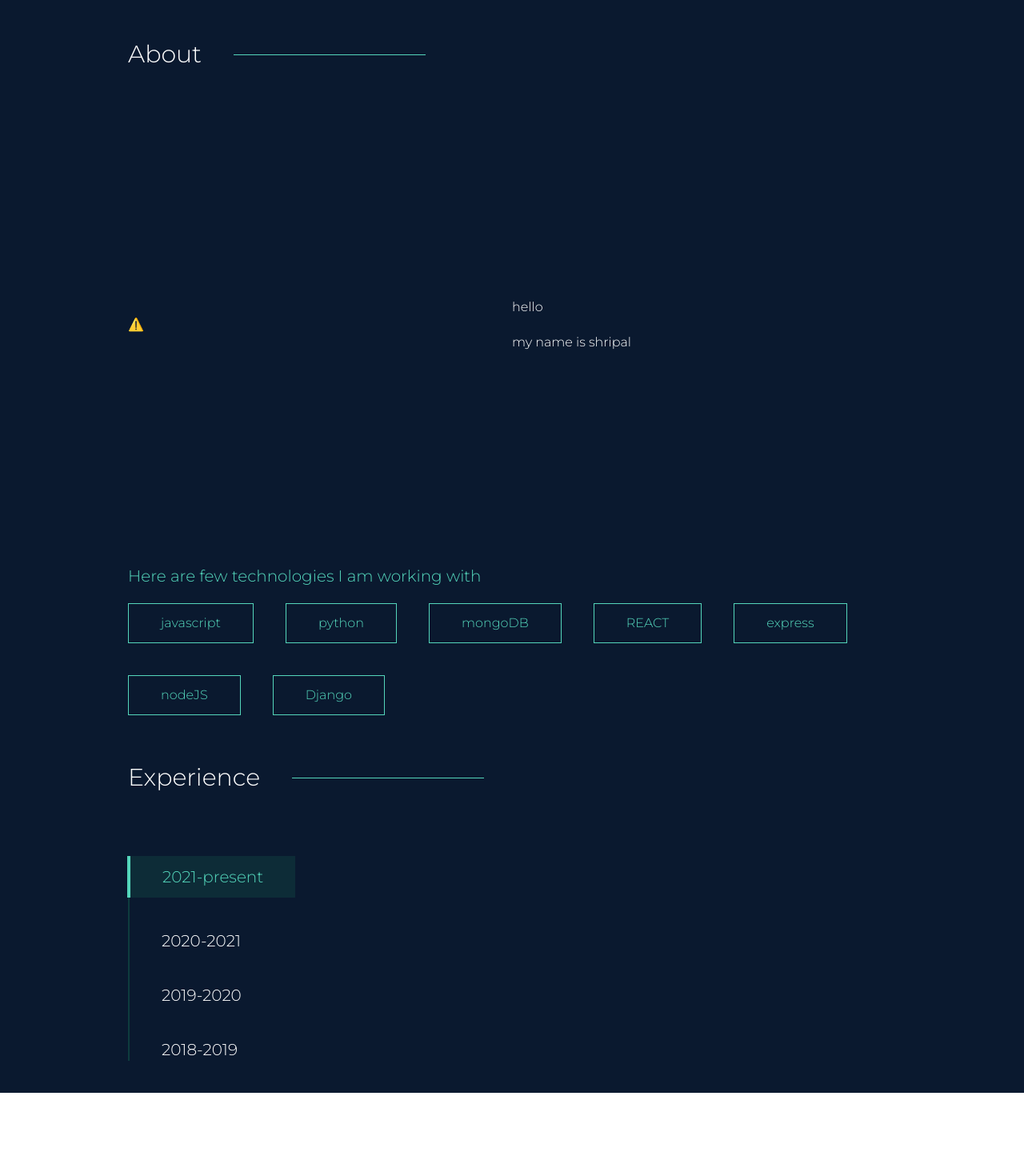
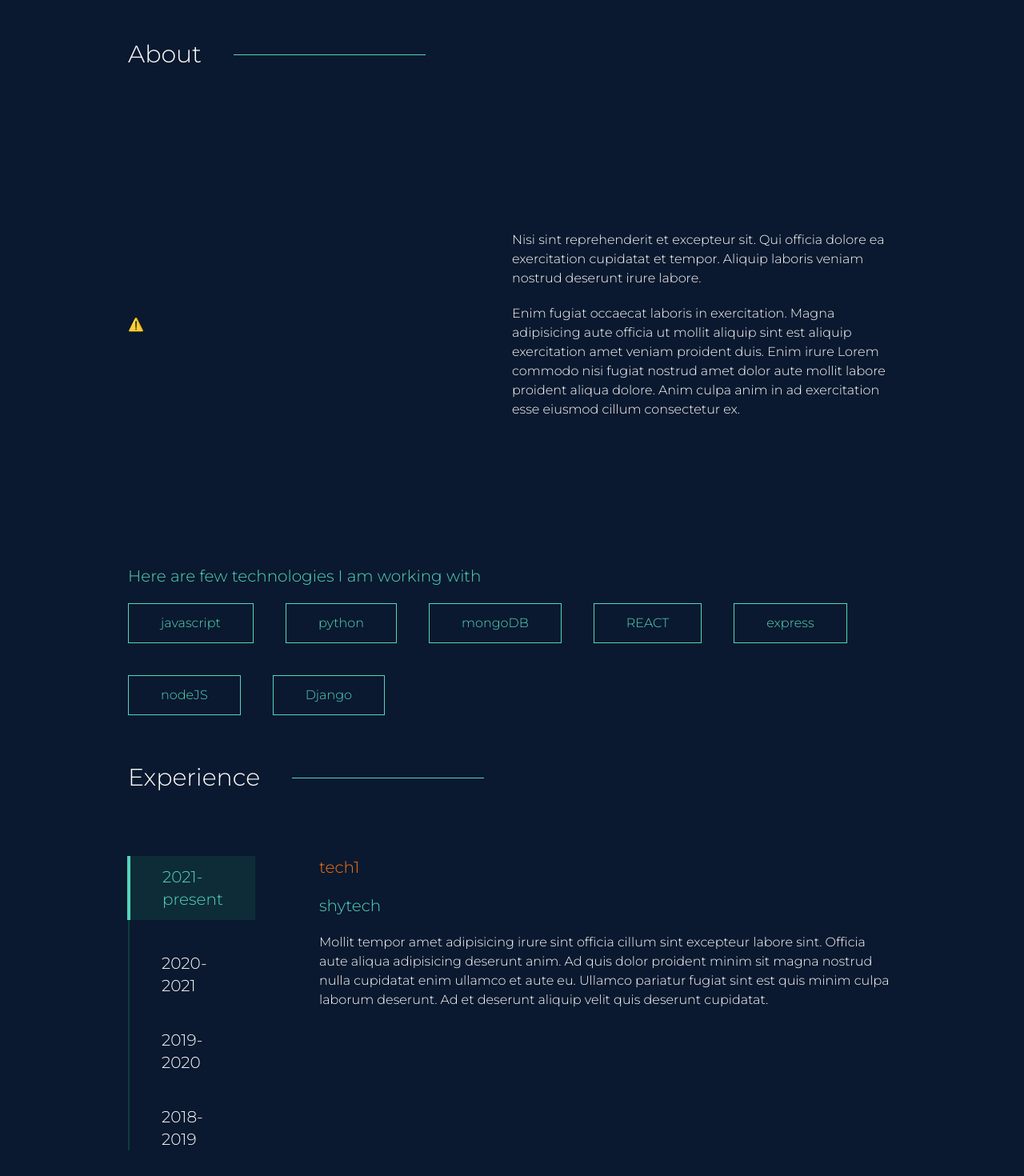
Before and after one commit to shripalp/mern-portfolio, a React (Create React App) app in the folder client/: page / in a window 1280 px wide. Shown: the part 710-2180 px from the top of the page at 80% size. Before the commit the page ends 2076 px from the top, so only its background shows below. Built offline with nearby package versions, Linux system fonts and the light colour scheme; no server answers.

Commit message:
experiences 2 done

```diff
--- a/client/src/index.css
+++ b/client/src/index.css
@@ -5,3 +5,19 @@
 * {
   font-family: "Montserrat", sans-serif;
 }
+
+/* width */
+::-webkit-scrollbar {
+  width: 8px;
+}
+
+/* Track */
+::-webkit-scrollbar-track {
+  background-color: #0a192f;
+}
+
+/* Handle */
+::-webkit-scrollbar-thumb {
+  background: #1f283d;
+  border-radius: 10px;
+}
--- a/client/src/pages/Home/About.js
+++ b/client/src/pages/Home/About.js
@@ -25,8 +25,18 @@ function About() {
           ></lottie-player>
         </div>
         <div className="flex flex-col gap-5 w-1/2 sm:w-full">
-          <p className="text-white">hello</p>
-          <p className="text-white">my name is shripal</p>
+          <p className="text-white">
+            Nisi sint reprehenderit et excepteur sit. Qui officia dolore ea
+            exercitation cupidatat et tempor. Aliquip laboris veniam nostrud
+            deserunt irure labore.
+          </p>
+          <p className="text-white">
+            Enim fugiat occaecat laboris in exercitation. Magna adipisicing aute
+            officia ut mollit aliquip sint est aliquip exercitation amet veniam
+            proident duis. Enim irure Lorem commodo nisi fugiat nostrud amet
+            dolor aute mollit labore proident aliqua dolore. Anim culpa anim in
+            ad exercitation esse eiusmod cillum consectetur ex.
+          </p>
         </div>
       </div>
       <div className="py-5">
--- a/client/src/pages/Home/Experiences.js
+++ b/client/src/pages/Home/Experiences.js
@@ -7,8 +7,8 @@ function Experiences() {
   return (
     <div>
       <SectionTitle title="Experience" />
-      <div className="flex py-10">
-        <div className="flex flex-col gap-10 border-l-2 border-[#135e4c82]">
+      <div className="flex py-10 gap-20 sm:flex-col">
+        <div className="flex flex-col gap-10 border-l-2 border-[#135e4c82] w-1/3 sm:flex-row sm:overflow-x-scroll sm:w-full">
           {experiences.map((exp, index) => (
             <div
               onClick={() => {
@@ -28,7 +28,22 @@ function Experiences() {
             </div>
           ))}
         </div>
-        <div></div>
+        <div className="flex flex-col gap-5">
+          <h1 className="text-secondary text-xl">
+            {experiences[selectedItemIndex].title}
+          </h1>
+          <h1 className="text-tertiary text-xl">
+            {experiences[selectedItemIndex].company}
+          </h1>
+          <p className="text-white">
+            Mollit tempor amet adipisicing irure sint officia cillum sint
+            excepteur labore sint. Officia aute aliqua adipisicing deserunt
+            anim. Ad quis dolor proident minim sit magna nostrud nulla cupidatat
+            enim ullamco et aute eu. Ullamco pariatur fugiat sint est quis minim
+            culpa laborum deserunt. Ad et deserunt aliquip velit quis deserunt
+            cupidatat.
+          </p>
+        </div>
       </div>
     </div>
   );
```
